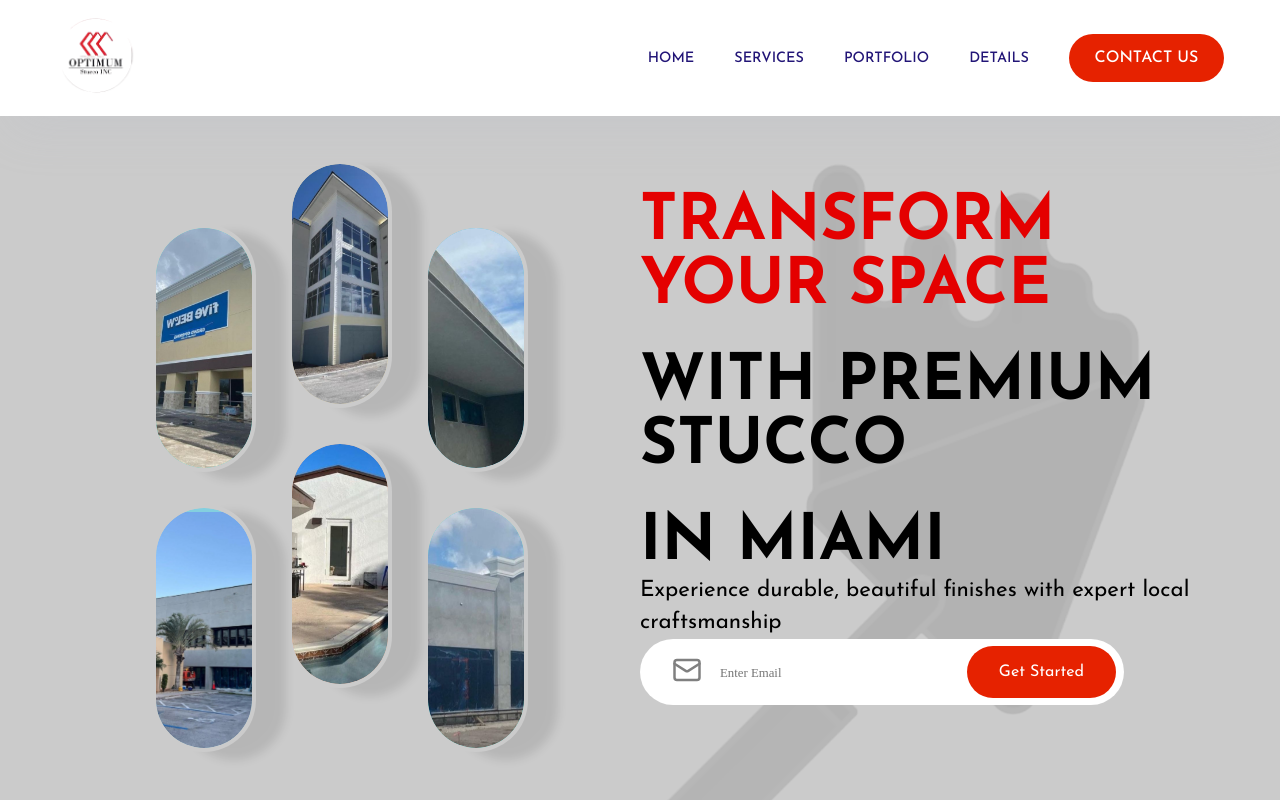
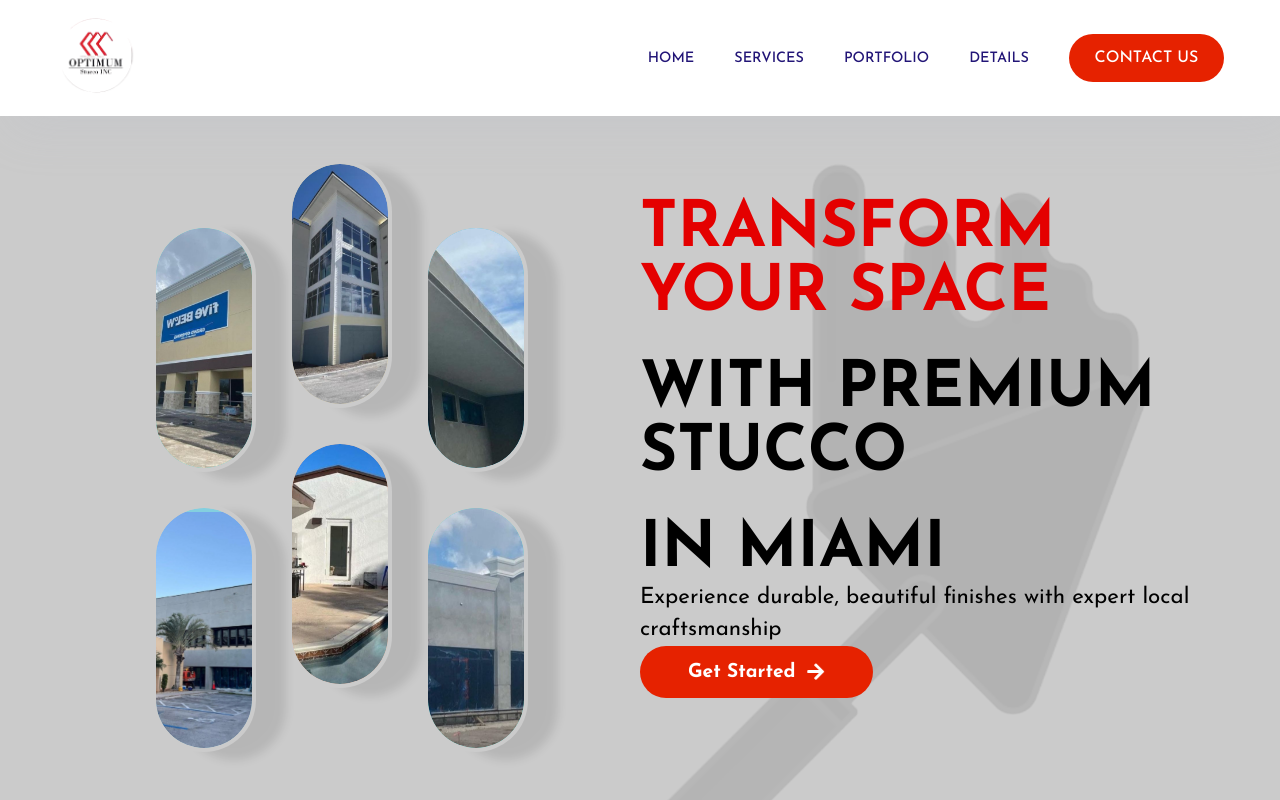
Before and after one commit to CristianDQL/React_Next.js_Stucco_Website, a Next.js app: page / in a window 1280 px wide. Shown: the top 800 px of the page. Built offline with nearby package versions, Linux system fonts and the light colour scheme; grey boxes are pictures that could not be loaded.

Commit message:
"add emaiblbox/button"

```diff
--- a/src/components/EmailBox/EmailBox.css
+++ b/src/components/EmailBox/EmailBox.css
@@ -1,37 +1,66 @@
-.emailBox{
-    background-color: white;
-    padding: 1rem 2rem;
-    border-radius: 999px;
+.emailBox {
     display: flex;
+    justify-content: flex-start; /* Alinea el contenido a la izquierda */
     align-items: center;
-    width: 70%;
-    position: relative;
-    overflow: hidden;
+    width: auto; /* Ajusta el ancho según el contenido */
+    margin: 0; /* Elimina cualquier margen */
 }
 
-.emailBox>input{
-    outline: none ;
-    border: none;
-    margin-left: 1rem;
-    font-size: 1rem;
-    color: rgb(150,150,150);
-    font-family: '__Josefin_Sans_9583da', '__Josefin_Sans_Fallback_9583da';
-    flex: 1;
-}
-
-.emailBox>input::placeholder{
-    font-size: 0.8rem;
-}
-
-.getFunded{
-    position: absolute;
-    right: 0.5rem;
-    height: 80%;
-    background-color:  #E62200; /* var(--secondary-color); */
+.getFunded {
     display: flex;
     align-items: center;
     justify-content: center;
-    padding: 0rem 2rem;
+    background-color: #E62200; /* var(--secondary-color); */
+    color: white;
+    padding: 1rem 3rem;
     border-radius: 999px;
-    color: white;
+    cursor: pointer; /* Cambiar el cursor a pointer */
+    transition: background-color 0.5s ease, box-shadow 0.3s ease, transform 0.3s ease; /* Añadir transición para la animación */
+    font-size: 1.2rem;
+    font-weight: bold;
+    position: relative;
+    overflow: hidden;
+    margin-left: 0; /* Asegura que no haya margen izquierdo */
 }
+
+.getFunded:hover {
+    background-color: #650100; /* Un tono más claro o diferente */
+    box-shadow: 0 10px 20px rgba(0, 0, 0, 0.4); /* Sombra más pronunciada */
+    transform: translateY(-2px); /* Eleva el botón ligeramente */
+    color: #ffffff; /* Mantén el color del texto o cámbialo si es necesario */
+}
+
+.arrowIcon {
+    margin-left: 10px;
+    animation: slide 1s infinite;
+}
+
+@keyframes slide {
+    0%, 100% {
+        transform: translateX(0);
+    }
+    50% {
+        transform: translateX(5px);
+    }
+}
+
+/* Responsividad */
+@media (max-width: 768px) {
+    .getFunded {
+        padding: 0.8rem 2rem; /* Reduce el padding para pantallas más pequeñas */
+        font-size: 1rem; /* Ajusta el tamaño de la fuente */
+    }
+    .arrowIcon {
+        margin-left: 8px; /* Ajusta el margen de la flecha */
+    }
+}
+
+@media (max-width: 576px) {
+    .getFunded {
+        padding: 0.6rem 1.5rem; /* Reduce aún más el padding para pantallas muy pequeñas */
+        font-size: 0.9rem; /* Ajusta el tamaño de la fuente */
+    }
+    .arrowIcon {
+        margin-left: 5px; /* Ajusta el margen de la flecha */
+    }
+}
--- a/src/components/EmailBox/EmailBox.jsx
+++ b/src/components/EmailBox/EmailBox.jsx
@@ -1,9 +1,8 @@
 import React from 'react'
 import './EmailBox.css'
-import {LuMail} from 'react-icons/lu'
-import {motion} from "framer-motion"
-import { containerVariants } from '@/src/utils/animation';
-
+import { motion } from 'framer-motion'
+import { containerVariants } from '@/src/utils/animation'
+import { FaArrowRight } from 'react-icons/fa'
 
 const EmailBox = () => {
   return (
@@ -13,7 +12,7 @@ const EmailBox = () => {
         borderRadius: "100%"
       }}
       whileInView={{
-        width: "70%",
+        width: "50%", // Ajusta el tamaño según sea necesario
         borderRadius: "999px",
         transition: {
           type: "easeOut",
@@ -22,41 +21,18 @@ const EmailBox = () => {
       }}
       className="emailBox"
     >
-
-        {/* Icon */}
-        <motion.div
-          variants={containerVariants(0.6)}
-          initial="offscreen"
-          whileInView={"onscreen"}
-          viewport={{ once: true }} /* La animación solo aparece una vez al cargar pag */
-
-        >
-            <LuMail size={30} color='grey'/>
-        </motion.div>
-
-        {/* Input */}
-        <motion.input
-          variants={containerVariants(0.7)}
-          initial="offscreen"
-          whileInView={"onscreen"}
-          viewport={{ once: true }}
-          type='email'
-          placeholder='Enter Email'
-        />
-
-        {/* Get Funded Button */}
+        {/* Get Started Button */}
         <motion.div
           variants={containerVariants(0.9)}
           initial="offscreen"
           whileInView={"onscreen"}
           viewport={{ once: true }}
-
-          className="getFunded">
-              Get Started
+          className="getFunded"
+        >
+              Get Started <FaArrowRight className="arrowIcon" />
         </motion.div>
-
     </motion.div>
-  );
-};
+  )
+}
 
 export default EmailBox
```
